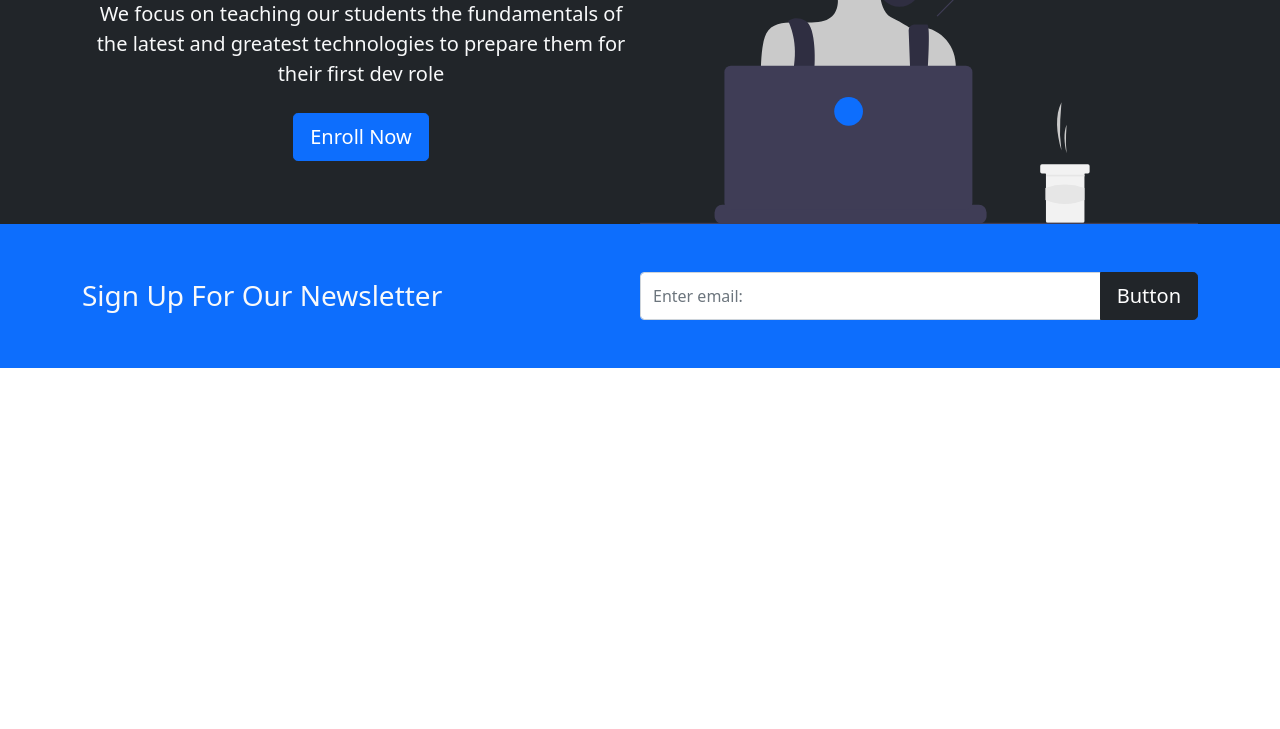
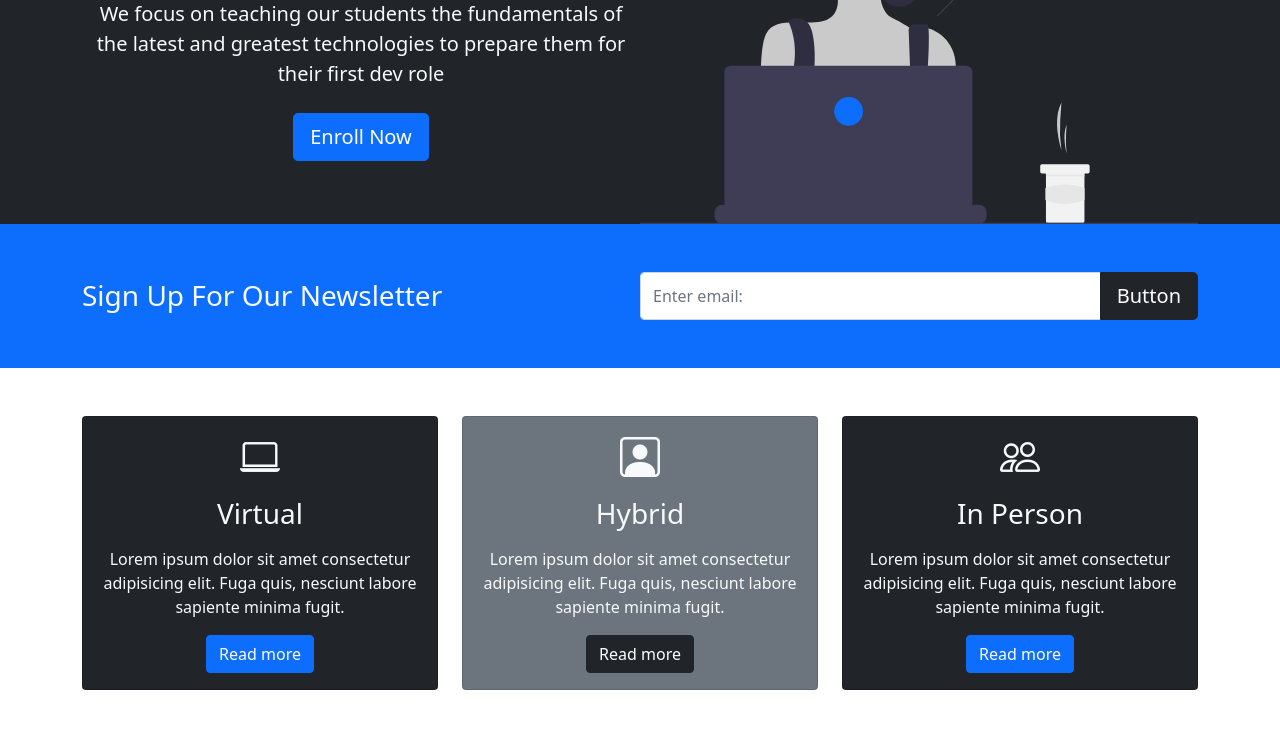
Before and after one commit to IvanJava/bootCamp, a plain HTML site: page index.html in a window 1280 px wide. Shown: the part 257-986 px from the top of the page. Before the commit the page ends 800 px from the top, so only its background shows below. Drawn offline with nearby package versions, Linux system fonts and the light colour scheme.

Commit message:
additional boxes

```diff
--- a/index.html
+++ b/index.html
@@ -7,6 +7,7 @@
     <meta name="viewport" content="width=device-width, initial-scale=1.0">
     <link href="https://cdn.jsdelivr.net/npm/bootstrap@5.1.3/dist/css/bootstrap.min.css" rel="stylesheet"
         integrity="sha384-1BmE4kWBq78iYhFldvKuhfTAU6auU8tT94WrHftjDbrCEXSU1oBoqyl2QvZ6jIW3" crossorigin="anonymous">
+    <link rel="stylesheet" href="https://cdn.jsdelivr.net/npm/bootstrap-icons@1.3.0/font/bootstrap-icons.css">
     <link rel="stylesheet" href="style.css">
     <title>Frontend Bootcamp</title>
 </head>
@@ -60,6 +61,61 @@
             </div>
         </div>
     </section>
+    <!--boxes section-->
+    <section class="p-5">
+        <div class="container">
+            <div class="row text-center">
+                <div class="col-md">
+                    <div class="card bg-dark text-light">
+                        <div class="card-body">
+                            <div class="h1 mb-3">
+                                <div class="bi bi-laptop"></div>
+                            </div>
+                            <h3 class="card-title mb-3">
+                                Virtual
+                            </h3>
+                            <p class="card-text">Lorem ipsum dolor sit amet consectetur adipisicing elit. Fuga quis,
+                                nesciunt labore sapiente minima fugit.
+                            </p>
+                            <a class="btn btn-primary">Read more</a>
+                        </div>
+                    </div>
+                </div>
+                <div class="col-md">
+                    <div class="card bg-secondary text-light">
+                        <div class="card-body">
+                            <div class="h1 mb-3">
+                                <div class="bi bi-person-square"></div>
+                            </div>
+                            <h3 class="card-title mb-3">
+                                Hybrid
+                            </h3>
+                            <p class="card-text">Lorem ipsum dolor sit amet consectetur adipisicing elit. Fuga quis,
+                                nesciunt labore sapiente minima fugit.
+                            </p>
+                            <a class="btn btn-dark">Read more</a>
+                        </div>
+                    </div>
+                </div>
+                <div class="col-md">
+                    <div class="card bg-dark text-light">
+                        <div class="card-body">
+                            <div class="h1 mb-3">
+                                <div class="bi bi-people"></div>
+                            </div>
+                            <h3 class="card-title mb-3">
+                                In Person
+                            </h3>
+                            <p class="card-text">Lorem ipsum dolor sit amet consectetur adipisicing elit. Fuga quis,
+                                nesciunt labore sapiente minima fugit.
+                            </p>
+                            <a class="btn btn-primary">Read more</a>
+                        </div>
+                    </div>
+                </div>
+            </div>
+        </div>
+    </section>
     <script src="https://cdn.jsdelivr.net/npm/bootstrap@5.1.3/dist/js/bootstrap.bundle.min.js"
         integrity="sha384-ka7Sk0Gln4gmtz2MlQnikT1wXgYsOg+OMhuP+IlRH9sENBO0LRn5q+8nbTov4+1p"
         crossorigin="anonymous"></script>
```
